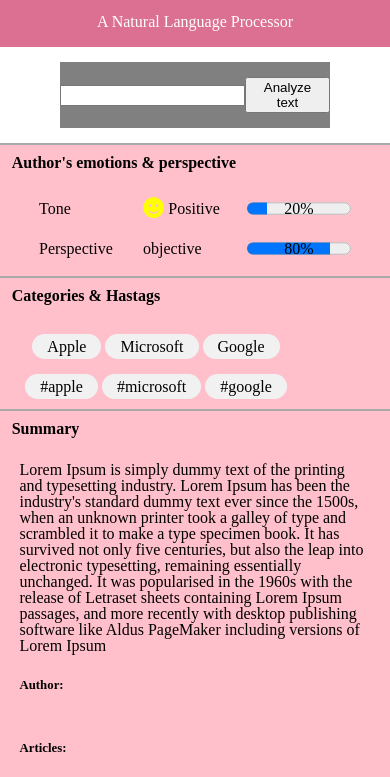
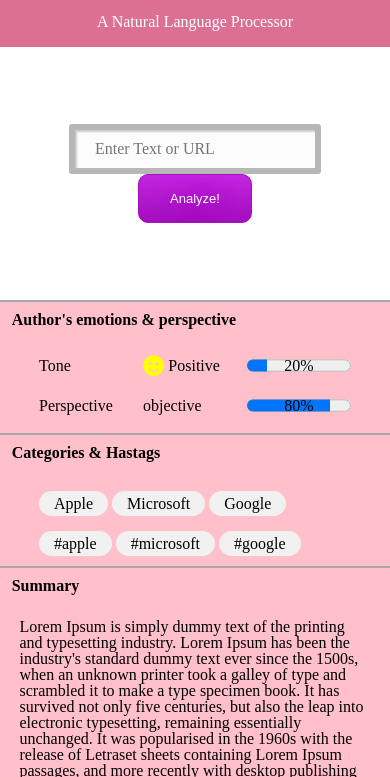
Before and after one commit to carlosloureda/FEND-Natural-Language-Processing, a website built with webpack: page src/client/views/index.html in a window 390 px wide. Shown: the part 53-830 px from the top of the page. Built offline with nearby package versions, Linux system fonts and the light colour scheme.

Commit message:
[design] Some more improvements on responsive design

```diff
--- a/src/client/styles/index.scss
+++ b/src/client/styles/index.scss
@@ -61,16 +61,67 @@ body {
   justify-content: center;
   align-items: center;
   background-color: $white-color;
+  height: 30vh;
   padding: 15px;
 }
 .aylien-form {
   display: flex;
+  flex-direction: row;
+  // background-color: $grey;
+  padding-top: 15px;
+  padding-bottom: 15px;
+  width: 50%;
+  min-height: 15vh;
   justify-content: space-evenly;
   align-items: center;
-  padding-top: 15px;
-  padding-bottom: 15px;
-  width: 75%;
-  background-color: $grey;
+  flex-wrap: wrap;
+}
+.aylien-form__input {
+  display: inline-block;
+  -webkit-box-sizing: content-box;
+  -moz-box-sizing: content-box;
+  box-sizing: content-box;
+  padding: 10px 20px;
+  border: 6px solid #b7b7b7;
+  -webkit-border-radius: 3px;
+  border-radius: 3px;
+  font: normal 16px / normal "Times New Roman", Times, serif;
+  color: rgba(0, 142, 198, 1);
+  -o-text-overflow: clip;
+  text-overflow: clip;
+  background: rgba(252, 252, 252, 1);
+  -webkit-box-shadow: 2px 2px 2px 0 rgba(0, 0, 0, 0.2) inset;
+  box-shadow: 2px 2px 2px 0 rgba(0, 0, 0, 0.2) inset;
+  text-shadow: 1px 1px 0 rgba(255, 255, 255, 0.66);
+  -webkit-transition: all 200ms cubic-bezier(0.42, 0, 0.58, 1);
+  -moz-transition: all 200ms cubic-bezier(0.42, 0, 0.58, 1);
+  -o-transition: all 200ms cubic-bezier(0.42, 0, 0.58, 1);
+  transition: all 200ms cubic-bezier(0.42, 0, 0.58, 1);
+}
+.aylien-form__button {
+  // box-shadow: 2px -3px 0px 0px #e184f3;
+  background: linear-gradient(to bottom, #c123de 5%, #a20dbd 100%);
+  background-color: #c123de;
+  border-radius: 10px;
+  border: 1px solid #a511c0;
+  display: inline-block;
+  cursor: pointer;
+  color: #ffffff;
+  font-family: Arial;
+  font-size: 13px;
+  padding: 16px 31px;
+  text-decoration: none;
+  text-shadow: 0px 0px 20px #9b14b3;
+}
+
+.aylien-form__button:hover {
+  background: linear-gradient(to bottom, #a511c0 5%, rgb(172, 60, 206) 100%);
+  background-color: #a511c0;
+}
+
+.aylien-form__button:active {
+  position: relative;
+  top: 1px;
 }
 
 // Results
@@ -143,8 +194,8 @@ progress:before {
   padding-bottom: 10px;
   display: flex;
   flex-direction: row;
-  justify-content: space-around;
-  width: 80%;
+  width: 100%;
+  padding-left: 10%;
 }
 .aylien-results__summary__content {
   padding-bottom: 10px;
@@ -170,3 +221,29 @@ progress:before {
   // padding-left: 3%;
   padding-bottom: 25px;
 }
+
+@media (max-width: 370px) {
+  .aylien-results__categories__content,
+  .aylien-results__categories__hashtags {
+    width: 100%;
+    padding-left: 5%;
+    padding-right: 5%;
+  }
+  .aylien-form__container {
+    height: 100%;
+    padding: 0px;
+  }
+  .aylien-form__button {
+    margin-top: 15px;
+  }
+  .aylien-form__input {
+    width: 70%;
+    font-size: 12px;
+  }
+}
+
+@media (max-width: 800px) {
+  .aylien-form {
+    width: 100%;
+  }
+}
--- a/src/client/views/index.html
+++ b/src/client/views/index.html
@@ -4,10 +4,6 @@
     <meta charset="UTF-8" />
     <meta name="viewport" content="width=device-width, initial-scale=1.0" />
     <title>Aylienzr</title>
-    <link
-      rel="stylesheet"
-      href="https://stackpath.bootstrapcdn.com/font-awesome/4.7.0/css/font-awesome.min.css"
-    />
     <!-- <link rel="stylesheet" href="../styles/resets.css" />
     <link rel="stylesheet" href="../styles/index.css" /> -->
   </head>
@@ -19,8 +15,12 @@
     <main class="main">
       <section class="aylien-form__container">
         <form class="aylien-form">
-          <input type="text" />
-          <button>Analyze text</button>
+          <input
+            type="text"
+            placeholder="Enter Text or URL"
+            class="aylien-form__input"
+          />
+          <button class="aylien-form__button">Analyze!</button>
         </form>
       </section>
       <section class="aylien-results">
```
